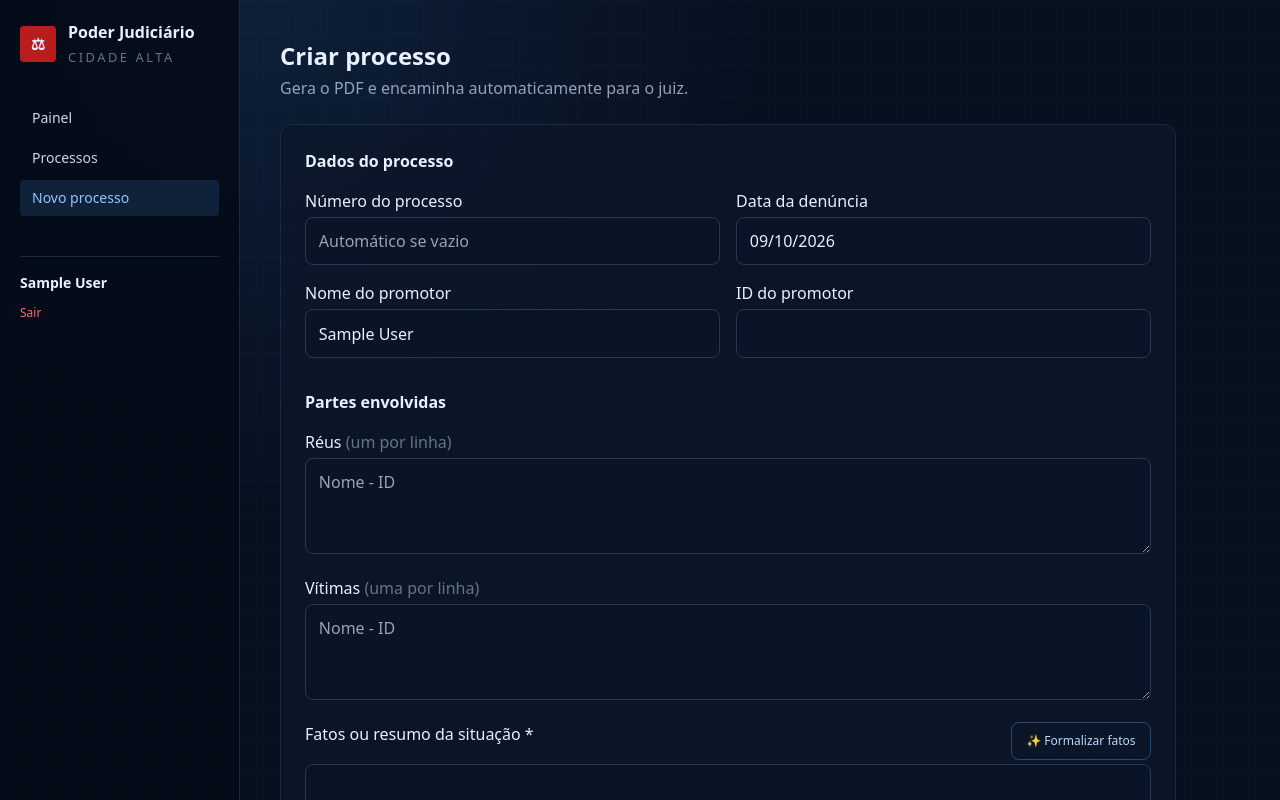
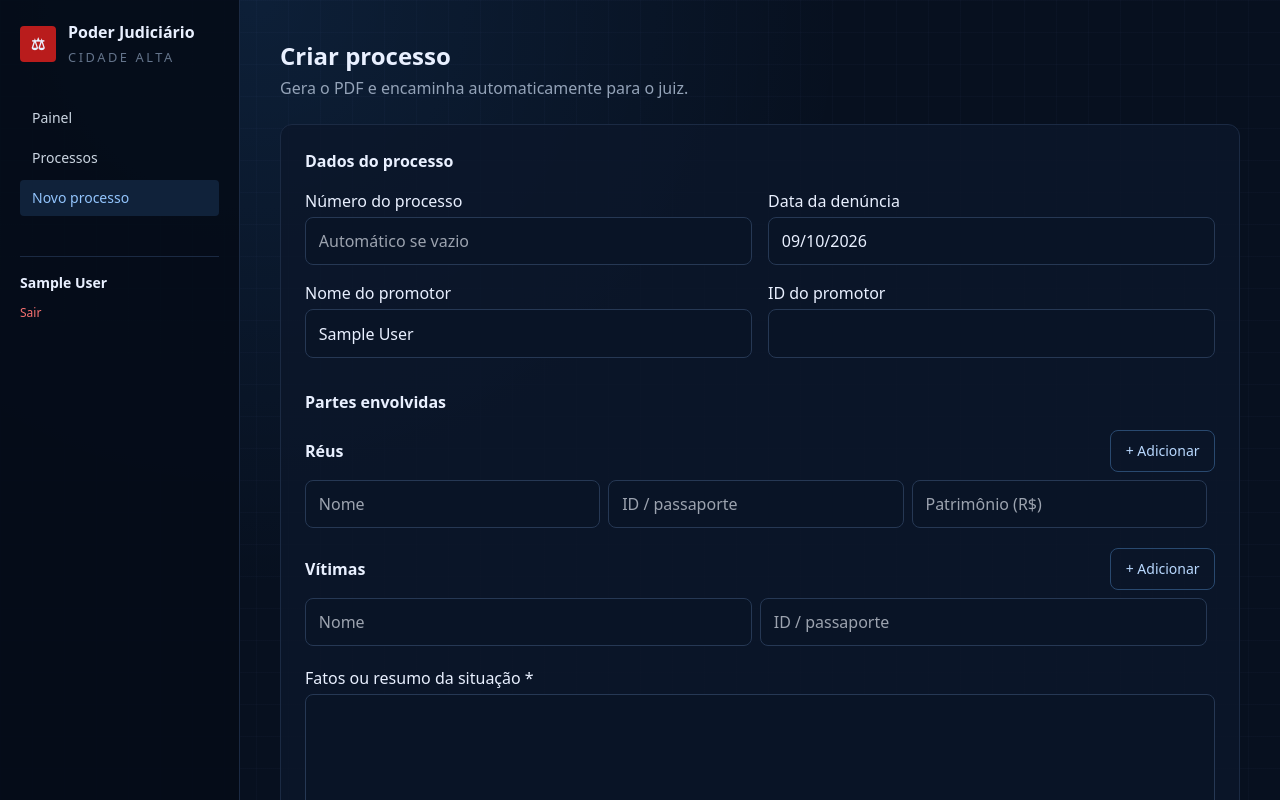
Before and after one commit to gabrielsousa45559-eng/processolivre.altarj-, a Next.js app: page /processos/novo in a window 1280 px wide. Shown: the top 800 px of the page. Built offline with nearby package versions, Linux system fonts and the light colour scheme; no server answers; sample sign-in values are in the browser's storage.

Commit message:
Add crime selection and process party controls

```diff
--- a/app/api/processes/[id]/parties/route.ts
+++ b/app/api/processes/[id]/parties/route.ts
@@ -1,3 +1,3 @@
 import { NextResponse } from 'next/server';import { getAuth } from '@/lib/auth';import { prisma } from '@/lib/prisma';import { Role } from '@/lib/constants';import { canRead } from '@/lib/access';
 export async function GET(_:Request,{params}:{params:{id:string}}){const s=await getAuth();const p=await prisma.process.findUnique({where:{id:params.id},include:{parties:true}});if(!s||!p||!canRead(p,s))return NextResponse.json({error:'Sem acesso'},{status:403});return NextResponse.json(p.parties)}
-export async function POST(req:Request,{params}:{params:{id:string}}){const s=await getAuth();if(!s)return NextResponse.json({error:'Sem acesso'},{status:401});const b=await req.json();const role=b.role==='REU'?'REU':'VITIMA';const mayAddVictim=s.user.role===Role.PROMOTOR||s.user.role===Role.JUIZ||s.user.role===Role.ADMIN;if((role==='REU'&&s.user.role!==Role.OFICIAL_JUSTICA)||(role==='VITIMA'&&!mayAddVictim))return NextResponse.json({error:'Seu cargo não pode cadastrar esta parte.'},{status:403});if(!b.name?.trim())return NextResponse.json({error:'Informe o nome.'},{status:400});return NextResponse.json(await prisma.processParty.create({data:{processId:params.id,name:b.name.trim(),identifier:b.identifier?.trim()||null,role}}),{status:201})}
+export async function POST(req:Request,{params}:{params:{id:string}}){const s=await getAuth();if(!s)return NextResponse.json({error:'Sem acesso'},{status:401});const b=await req.json();const role=s.user.role===Role.OFICIAL_JUSTICA?'REU':b.role==='REU'?'REU':'VITIMA';const mayAddVictim=s.user.role===Role.PROMOTOR||s.user.role===Role.JUIZ||s.user.role===Role.ADMIN;const mayAddDefendant=s.user.role===Role.OFICIAL_JUSTICA||s.user.role===Role.JUIZ||s.user.role===Role.ADMIN;const p=await prisma.process.findUnique({where:{id:params.id}});if(!p||!canRead(p,s))return NextResponse.json({error:'Processo não encontrado ou sem acesso.'},{status:404});if((role==='REU'&&!mayAddDefendant)||(role==='VITIMA'&&!mayAddVictim))return NextResponse.json({error:'Seu cargo não pode cadastrar esta parte.'},{status:403});if(!b.name?.trim())return NextResponse.json({error:'Informe o nome.'},{status:400});const party=await prisma.processParty.create({data:{processId:params.id,name:b.name.trim(),identifier:b.identifier?.trim()||null,role}});await prisma.processAction.create({data:{processId:params.id,userId:s.user.id,type:'PARTICIPANTE_ADICIONADO',note:`${role==='REU'?'Réu':'Vítima'} adicionado(a): ${party.name}${party.identifier?` (ID ${party.identifier})`:''}.`}});return NextResponse.json(party,{status:201})}
--- a/app/api/processes/[id]/route.ts
+++ b/app/api/processes/[id]/route.ts
@@ -1,4 +1,4 @@
 import { NextResponse } from 'next/server';
 import { getAuth } from '@/lib/auth'; import { prisma } from '@/lib/prisma'; import { canRead } from '@/lib/access';
-export async function GET(_:Request,{params}:{params:{id:string}}) { const s=await getAuth(); if(!s)return NextResponse.json({error:'Não autorizado'},{status:401}); const p=await prisma.process.findUnique({where:{id:params.id},include:{creator:true,assignedTo:true,attachments:true,participants:{include:{user:true}},actions:{include:{user:true},orderBy:{createdAt:'asc'}},messages:{include:{user:true},orderBy:{createdAt:'asc'}}}}); if(!p||!canRead(p,s))return NextResponse.json({error:'Processo não encontrado'},{status:404}); return NextResponse.json(p); }
+export async function GET(_:Request,{params}:{params:{id:string}}) { const s=await getAuth(); if(!s)return NextResponse.json({error:'Não autorizado'},{status:401}); const p=await prisma.process.findUnique({where:{id:params.id},include:{creator:true,assignedTo:true,attachments:true,parties:true,participants:{include:{user:true}},actions:{include:{user:true},orderBy:{createdAt:'asc'}},messages:{include:{user:true},orderBy:{createdAt:'asc'}}}}); if(!p||!canRead(p,s))return NextResponse.json({error:'Processo não encontrado'},{status:404}); return NextResponse.json(p); }
 export async function DELETE(_:Request,{params}:{params:{id:string}}) { const s=await getAuth(); if(!s||s.user.role!=='ADMIN')return NextResponse.json({error:'Somente a administração pode excluir processos.'},{status:403});await prisma.process.delete({where:{id:params.id}});return NextResponse.json({ok:true}); }
--- a/lib/access.ts
+++ b/lib/access.ts
@@ -2,5 +2,5 @@ import { type Process } from '@prisma/client';
 import { ProcessStatus, Role } from './constants';
 import type { Session } from 'next-auth';
 export const labels: Record<ProcessStatus, string> = { RASCUNHO:'Rascunho', AGUARDANDO_JUIZ:'Aguardando juiz', EM_ANALISE:'Em análise', INSTRUCAO:'Instrução', AGUARDANDO_DEFESA:'Aguardando defesa', DEFESA_APRESENTADA:'Defesa apresentada', DECISAO:'Em decisão', DEVOLVIDO:'Devolvido p/ ajuste', AUTORIZADO:'Autorizado', NEGADO:'Negado', SEGUNDA_INSTANCIA:'2ª instância', AGUARDANDO_DESEMBARGADOR:'Aguardando desembargador', PAUSADO:'Pausado', FINALIZADO:'Finalizado' };
-export function canRead(p: Process & { participants?: { userId: string }[] }, s: Session) { const u=s.user; return u.role===Role.ADMIN || p.creatorId===u.id || p.assignedToId===u.id || !!p.participants?.some(x=>x.userId===u.id) || (u.role===Role.JUIZ && p.instance==='PRIMEIRA') || (u.role===Role.DESEMBARGADOR && p.instance==='SEGUNDA'); }
+export function canRead(p: Process & { participants?: { userId: string }[] }, s: Session) { const u=s.user; return u.role===Role.ADMIN || u.role===Role.OFICIAL_JUSTICA || p.creatorId===u.id || p.assignedToId===u.id || !!p.participants?.some(x=>x.userId===u.id) || (u.role===Role.JUIZ && p.instance==='PRIMEIRA') || (u.role===Role.DESEMBARGADOR && p.instance==='SEGUNDA'); }
 export function canAct(p: Process, s: Session) { return s.user.role===Role.ADMIN || p.assignedToId===s.user.id; }
--- /dev/null
+++ b/lib/crimes.ts
@@ -0,0 +1,12 @@
+export type Crime={article:string;name:string;level:number;value:number};
+const groups:[number,string,string[]][]=[
+[1,'1.000.000',['21|Adultério','22|Bigamia','55|Desobediência','61|Perturbação da Ordem','65|Alta Velocidade','67|Corridas Ilegais','69|Poluição Sonora','70|Veículo Muito Danificado','71|Veículo Ilegalmente Estacionado','72|Uso Excessivo de Insulfilm','75|Uso de Colete (Roupa)']],
+[2,'2.000.000',['3|Desacato','4|Impedir Exercício Profissional','14|Assédio Moral','15|Calúnia','16|Difamação','17|Injúria','37|Posse de Peças de Armas','38|Posse de Cápsula','43|Porte de Arma Branca','62|QRR Ilegal','63|Tentativa de Fuga','66|Condução Imprudente','68|Dirigir na Contramão','74|Uso de Coldre']],
+[3,'3.000.000',['1|Abuso de Autoridade','5|Prevaricação','6|Prisão Disciplinar','18|Importunação Sexual','30|Dano à Propriedade do Governo','35|Posse de Produtos Ilegais','46|Posse de Componentes Narcóticos','52|Apologia ao Crime','53|Falsidade Ideológica','60|Omissão de Socorro','73|Ocultação Facial']],
+[4,'4.000.000',['2|Corrupção Passiva/Ativa','7|Tráfico de Influência','8|Uso Irregular de Função Pública','19|Perjúrio','31|Estelionato','36|Tráfico de Produtos Ilegais','39|Porte de Arma Leve','44|Posse de Munição (1–100)','47|Posse de Drogas (6–100)','49|Dinheiro Sujo Leve','56|Exercício Ilegal de Profissão','57|Falsa Comunicação de Crime','59|Ocultação de Provas','76|Porte de Colete Balístico']],
+[5,'5.000.000',['24|Ameaça','25|Extorsão','26|Lesão Corporal','29|Vandalismo','32|Invasão de Propriedade','41|Porte de Arma Pesada','45|Tráfico de Munição (+100)','48|Tráfico de Drogas (+100)','50|Dinheiro Sujo Médio','64|Tentativa de Suborno','77|Tráfico de Colete Balístico']],
+[6,'6.000.000',['10|Homicídio Culposo','20|Abandono de Incapaz','27|Sequestro','33|Furto','40|Tráfico de Armas Leve','51|Dinheiro Sujo Grave','54|Formação de Quadrilha','58|Obstrução de Justiça']],
+[7,'7.000.000',['9|Tentativa de Homicídio','11|Homicídio Doloso','12|Homicídio Qualificado','13|Latrocínio','23|Crime Sexual Intrafamiliar','28|Tortura','34|Roubo','42|Tráfico de Armas Pesada']]
+];
+export const crimes:Crime[]=groups.flatMap(([level,raw,items])=>items.map(item=>{const[article,name]=item.split('|');return{article:`Art. ${article}`,name,level:Number(level),value:Number(String(raw).replace(/\./g,''))}}));
+export function calculateIndemnity(selected:string[],assets:number,defendants:number){const found=selected.map(key=>crimes.find(c=>`${c.article} — ${c.name}`===key)).filter(Boolean) as Crime[];const occurrences:Record<number,number>={};let total=0;for(const c of found){const count=occurrences[c.level]||0;total+=c.value*(count?0.2:1);occurrences[c.level]=count+1}const cap=Math.min(20_000_000,assets>0?assets*.25:20_000_000);total=Math.min(total,cap);return{total,promoter:total*.15,magistrate:total*.10,victims:total*.75,perDefendant:defendants?total/defendants:total}}
```
Also changed, not shown: app/api/processes/generate/route.ts (+1 -1 lines), app/processos/[id]/page.tsx (+1 -1 lines), app/processos/novo/page.tsx (+4 -2 lines).
